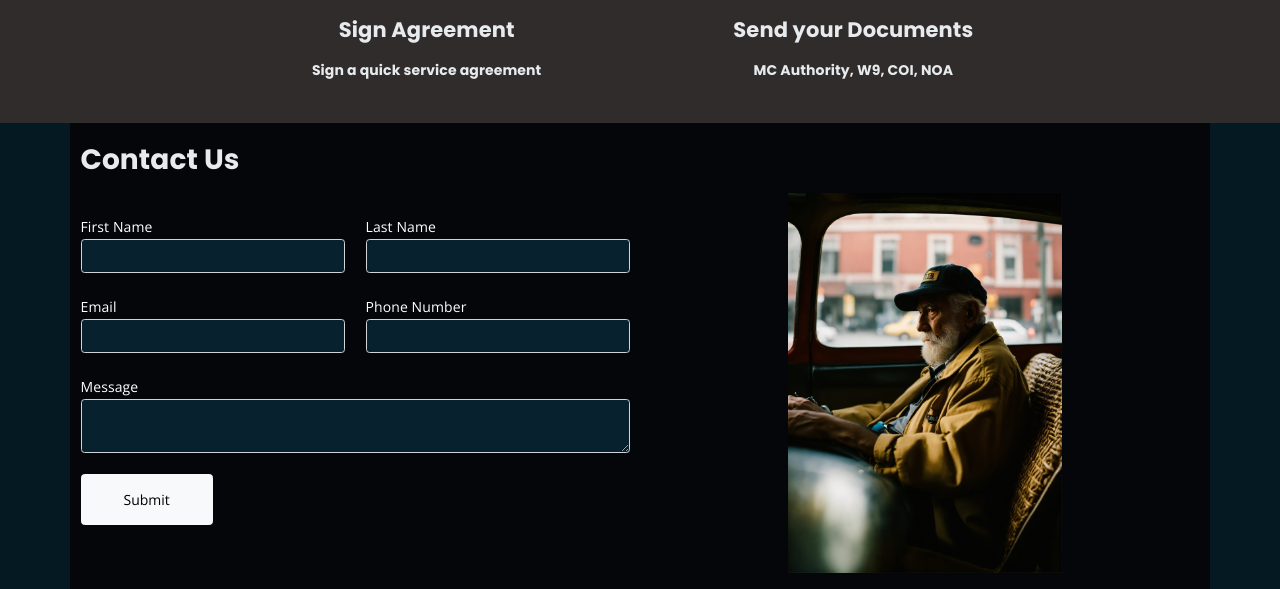
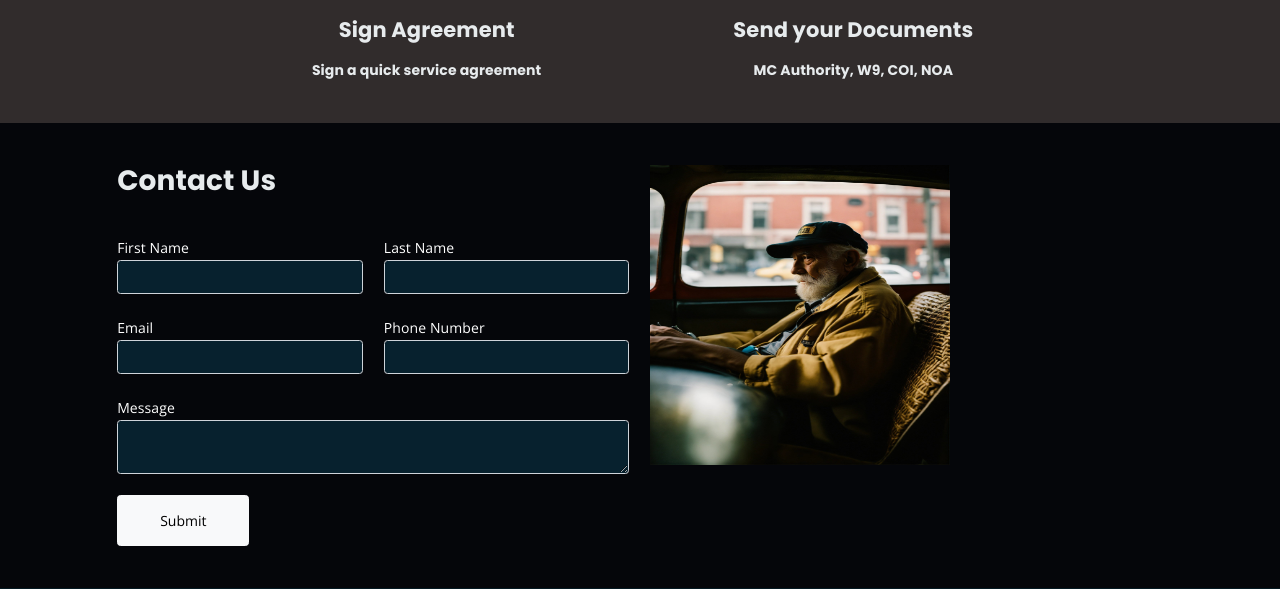
Before and after one commit to JahanZaibAsif/apex, a plain HTML site: page index.html in a window 1280 px wide. Shown: the part 2831-3420 px from the top of the page. Drawn offline with nearby package versions, Linux system fonts and the light colour scheme.

Commit message:
fix the comment issue

```diff
--- a/index.html
+++ b/index.html
@@ -389,51 +389,55 @@
         <h6 class=" mt-2 text-center">MC Authority, W9, COI, NOA</h6>
       </div>
       <div class="col-sm-2"></div>
-
     </div>
   </div>
 
-  <div class="container" style="background-color: #05060A;">
+  <div class="container-fluid" style="background-color: #05060A;">
     <div class="row">
-      <div class="col-sm-12">
-        <h3 class="mt-4">Contact Us</h3>
-        <div class="row">
-          <div class="col-sm-6">
+      <div class="col-sm-1"></div>
+      <div class="col-sm-5">
+        <h3 class="mt-5">Contact Us</h3>
+
         <form action="https://api.web3forms.com/submit" method="POST">
           <input type="hidden" name="access_key" value="712b27b8-646b-4604-9c1b-bc9e71d546b8">
           <div class="row contact_us">
             <div class="col-sm-6 mt-4">
-                <label for="">First Name</label>
-                <input type="text" class="form-control" name="first_name" id="" required>
+              <label for="first_name">First Name</label>
+              <input type="text" class="form-control" name="first_name" id="first_name" required>
             </div>
             <div class="col-sm-6 mt-4">
-                <label for="">Last Name</label>
-                <input type="text" class="form-control" name="last_name" id="" required>
+              <label for="last_name">Last Name</label>
+              <input type="text" class="form-control" name="last_name" id="last_name" required>
             </div>
             <div class="col-sm-6 mt-4">
-                <label for="">Email</label>
-                <input type="email" class="form-control" name="email" id="" required>
+              <label for="email">Email</label>
+              <input type="email" class="form-control" name="email" id="email" required>
             </div>
             <div class="col-sm-6 mt-4">
-                <label for="">Phone Number</label>
-                <input type="text" class="form-control" name="phone_number" id="">
+              <label for="phone_number">Phone Number</label>
+              <input type="text" class="form-control" name="phone_number" id="phone_number">
             </div>
             <div class="col-sm-12 mt-4">
-                <label for="">Message</label>
-                <textarea name="message" class="form-control" id=""></textarea>
+              <label for="message">Message</label>
+              <textarea name="message" class="form-control" id="message"></textarea>
             </div>
-              <div><button type="submit" class="btn px-5 py-3 mt-4 mb-4 btn-light">Submit</button>
+            <div class="col-sm-12">
+              <button type="submit" class="btn px-5 py-3 mt-4 mb-5 btn-light">Submit</button>
+            </div>
           </div>
         </form>
       </div>
+
+      <!-- Right side picture -->
+      <div  class="col-sm-4" >
+        <img class="mt-5" height="300px" width="300px" src="assets/img/image/b5.jpg" alt="">
       </div>
-          <div class="col-sm-6 mb-5">
-            <img height="100%" width="50%" class="d-block mx-auto" src="assets/img/image/b5.jpg" alt="">
+      <div class="col-sm-4"></div>
     </div>
   </div>
-      </div>
-    </div>
-  </div>
+
+
+
 
 
   <div class="footer-area">
```
Also changed, not shown: contact_us.html (+23 -19 lines). Lines whose indentation alone changed are shown as unchanged.
